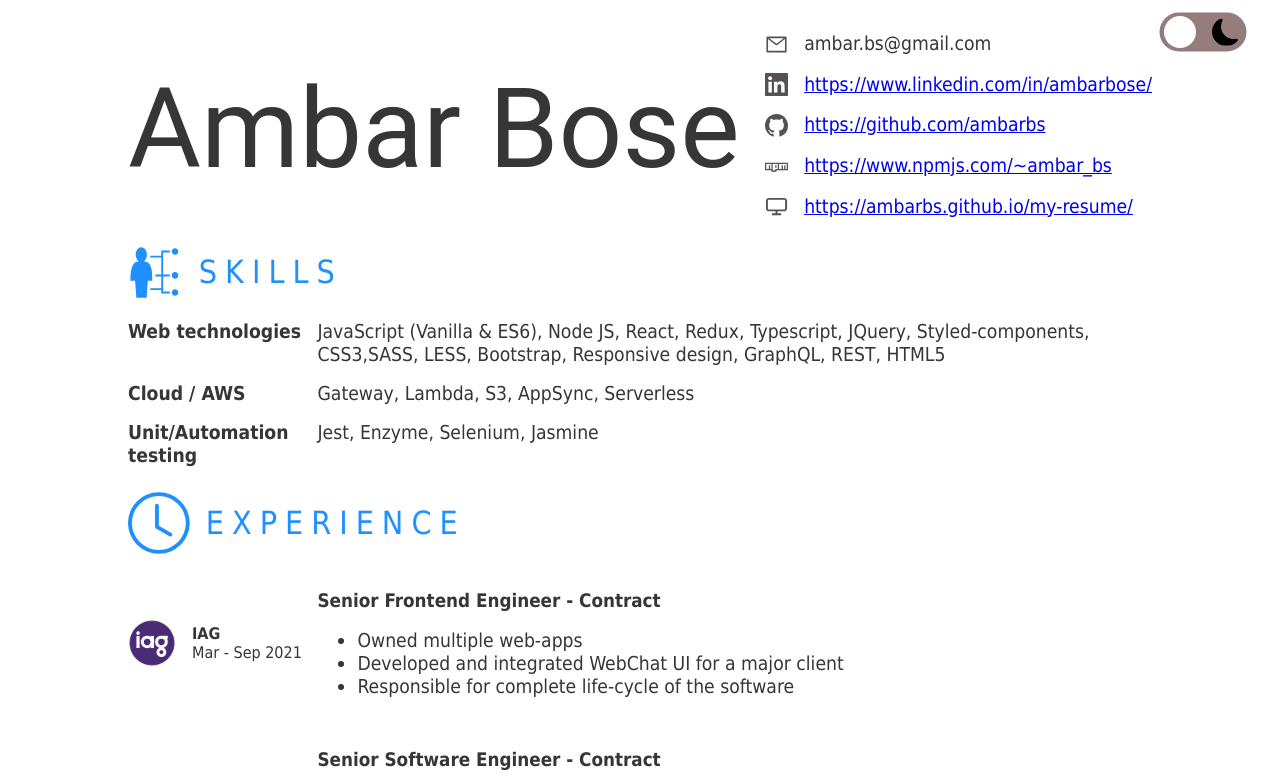
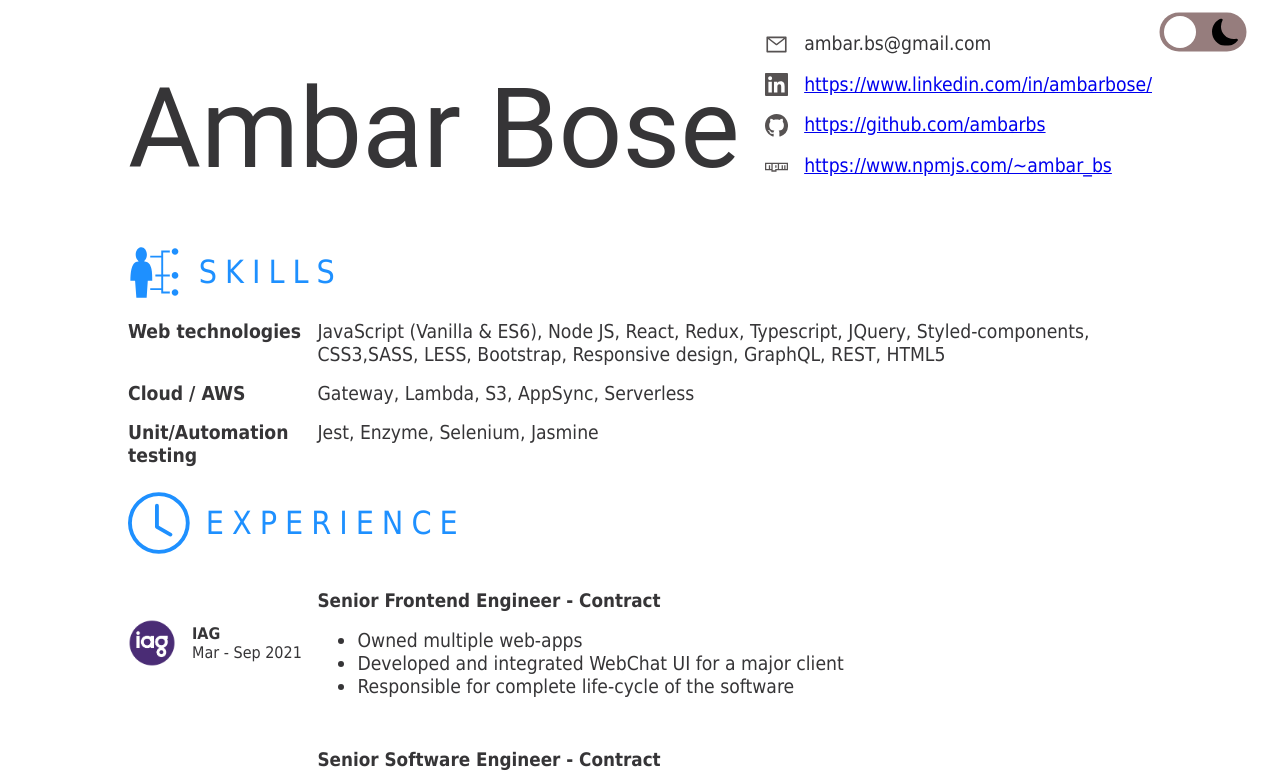
Before and after one commit to ambarbs/my-resume, a React (Create React App) app: page / in a window 1280 px wide. Shown: the top 777 px of the page. Built offline with nearby package versions, Linux system fonts and the light colour scheme.

Commit message:
show web cv link in pdf but hide in web page

```diff
--- a/src/components/constants.js
+++ b/src/components/constants.js
@@ -206,5 +206,6 @@ export const contacts = [
     icon: CgScreen,
     text: 'https://ambarbs.github.io/my-resume/',
     isUrl: true,
+    hideOnWebPage: true,
   },
 ];
--- a/src/components/header/Header.js
+++ b/src/components/header/Header.js
@@ -9,7 +9,13 @@ const Header = ({ contacts = [] }) => (
     <NameWrapper>Ambar Bose</NameWrapper>
     <ContactSectionWrapper>
       {contacts.map((contact) => (
-        <Contact key={contact.text} Icon={contact.icon} text={contact.text} isUrl={contact.isUrl} />
+        <Contact
+          key={contact.text}
+          Icon={contact.icon}
+          text={contact.text}
+          isUrl={contact.isUrl}
+          hideOnWebPage={contact.hideOnWebPage}
+        />
       ))}
     </ContactSectionWrapper>
   </HeaderWrapper>
--- a/src/components/header/contact/Contact.js
+++ b/src/components/header/contact/Contact.js
@@ -3,10 +3,10 @@ import { useTheme } from 'styled-components';
 import PropTypes from 'prop-types';
 import { ContactText, ContactUrl, ContactWrapper } from './Contact.styles';
 
-const Contact = ({ Icon, text, isUrl = false }) => {
+const Contact = ({ Icon, text, isUrl = false, hideOnWebPage = false }) => {
   const theme = useTheme();
   return (
-    <ContactWrapper>
+    <ContactWrapper visibility={hideOnWebPage ? 'hidden' : 'visible'}>
       <a href={text} target="_blank" rel="noopener noreferrer">
         <Icon size="1.2em" color={theme.type === 'dark' ? '#4B79A6FF' : '#565252'} />
       </a>
@@ -25,4 +25,5 @@ Contact.propTypes = {
   Icon: PropTypes.element.isRequired,
   text: PropTypes.string.isRequired,
   isUrl: PropTypes.bool,
+  hideOnWebPage: PropTypes.bool,
 };
--- a/src/components/header/contact/Contact.styles.js
+++ b/src/components/header/contact/Contact.styles.js
@@ -8,6 +8,7 @@ export const ContactSectionWrapper = styled.section`
   min-height: 100%;
 `;
 export const ContactWrapper = styled.div`
+  visibility: ${({ visibility }) => visibility};
   display: flex;
   justify-content: center;
   align-items: center;
@@ -17,6 +18,7 @@ export const ContactWrapper = styled.div`
   }
   @media print {
     font-size: x-small;
+    visibility: visible;
   }
 `;
 
```
